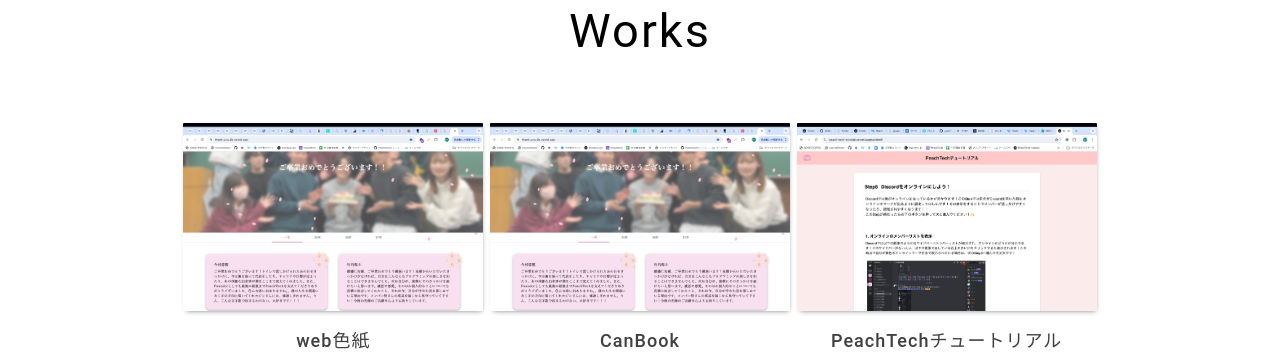
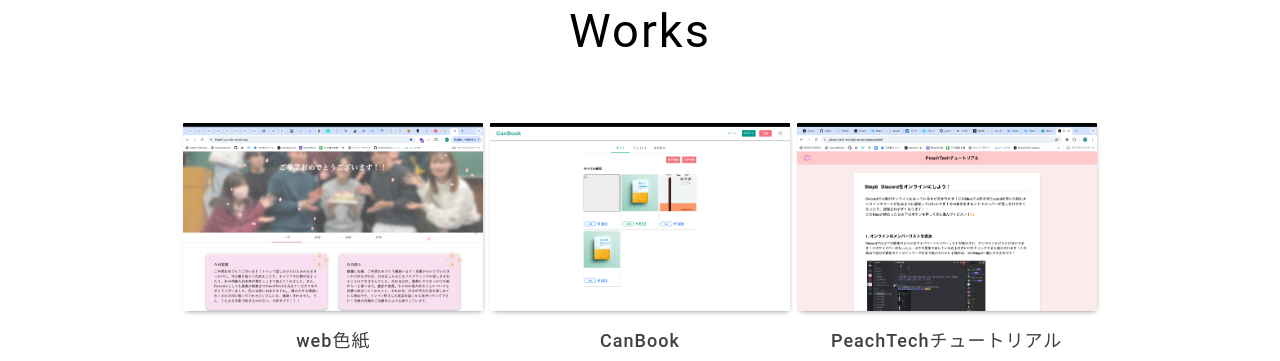
Before and after one commit to momo-41/portfolio-site, a Next.js app: page / in a window 1280 px wide. Shown: the part 2500-2861 px from the top of the page. Built offline with nearby package versions, Linux system fonts and the light colour scheme.

Commit message:
CanBookの画像をWroksのサムネイルとWorksの詳細ページに追加

```diff
--- a/app/const/works-contents-data.ts
+++ b/app/const/works-contents-data.ts
@@ -7,7 +7,7 @@ export const WorksContentsData: WorksContentsDataType[] = [
     worksDetail: "/web-shikishi",
   },
   {
-    worksImage: "/works-thumnail/thankyou-jin.png",
+    worksImage: "/works-thumnail/CanBook.png",
     worksName: "CanBook",
     worksDetail: "/canbook",
   },
--- a/app/const/works-detail-data.ts
+++ b/app/const/works-detail-data.ts
@@ -35,8 +35,8 @@ export const CanBookDetailData: WorksDetailProps = {
     "制作期間 ： 1ヶ月",
     "開発担当 ： 企画, デザイン, 開発(フロント)",
   ],
-  workFirstImage: "/works-detail/web-shikishi.png",
-  workSecondImage: "/works-detail/web-shikishi.png",
+  workFirstImage: "/works-detail/CanBook.png",
+  workSecondImage: "/works-detail/CanBook.png",
   workPointContents: [
     "細かいこだわりを持って開発することはできなかったのですが、フリマアプリとしての最低限の機能をとにかく実装することを意識しました。ログイン機能・出品機能・検索機能・メッセージ機能など、プログラミングにまだ慣れていないながら機能的なアプリを開発するために多くのプロダクトを参考にして開発しました。",
     "まだまだ不完全な機能が多いため、今後も継続的に開発していこうと考えています。",
```
